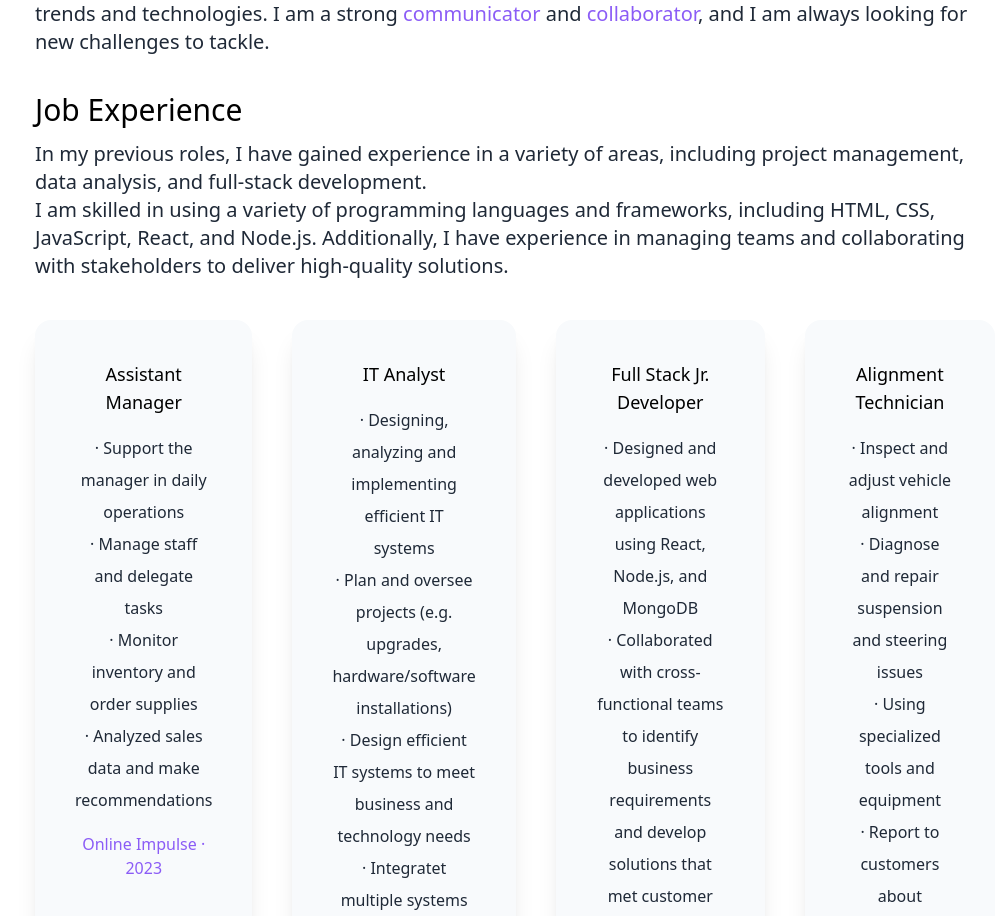
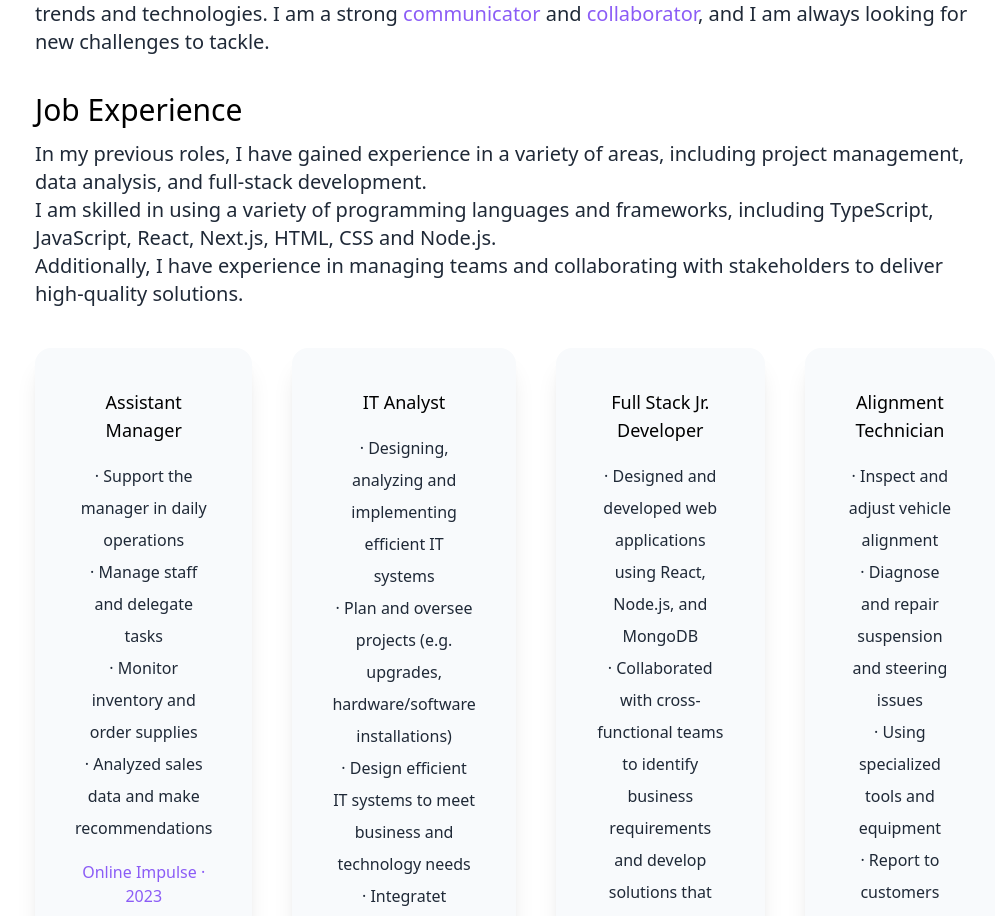
Before and after one commit to sttve/portfolio, a Next.js app: page / in a window 1280 px wide. Shown: the part 1240-2156 px from the top of the page, without its empty margins (125-1120 px from the left). Built offline with nearby package versions, Linux system fonts and the light colour scheme.

Commit message:
target blank add

```diff
--- a/src/pages/index.tsx
+++ b/src/pages/index.tsx
@@ -43,11 +43,11 @@ export default function Home() {
                 className="cursor-pointer text-2xl dark:text-gray-100"/>
               </li>
               <li>
-                <a className="bg-gradient-to-r from-indigo-500 to-violet-500 text-white px-4 py-2 rounded-md ml-8"href="https://www.linkedin.com/in/sttveandersona/">Contact</a>
+                <a className="bg-gradient-to-r from-indigo-500 to-violet-500 text-white px-4 py-2 rounded-md ml-8" target="_blank" href="https://www.linkedin.com/in/sttveandersona/">Contact</a>
               </li>
               <li>
 
-                <a className="bg-gradient-to-r from-violet-500 to-indigo-600 text-white px-4 py-2 rounded-md ml-8"href="https://docs.google.com/document/d/1LvF7vF6P_hrJMdclPF54ggnz8Z2V30h4jLUP9wHl8No/edit?usp=sharing">Resume</a>
+                <a className="bg-gradient-to-r from-violet-500 to-indigo-600 text-white px-4 py-2 rounded-md ml-8" target="_blank" href="https://docs.google.com/document/d/1LvF7vF6P_hrJMdclPF54ggnz8Z2V30h4jLUP9wHl8No/edit?usp=sharing">Resume</a>
               </li>
             </ul>
           </nav>
@@ -78,7 +78,7 @@ export default function Home() {
             <br />
             <h3 className="text-3xl py-1 dark:text-gray-100">Job Experience</h3>
             <p className="text-md md:text-xl py-2 leading-8 text-gray-800 dark:text-gray-300">
-            In my previous roles, I have gained experience in a variety of areas, including project management, data analysis, and full-stack development.<br></br> I am skilled in using a variety of programming languages and frameworks, including HTML, CSS, JavaScript, React, and Node.js. Additionally, I have experience in managing teams and collaborating with stakeholders to deliver high-quality solutions.
+            In my previous roles, I have gained experience in a variety of areas, including project management, data analysis, and full-stack development.<br></br> I am skilled in using a variety of programming languages and frameworks, including TypeScript, JavaScript, React, Next.js, HTML, CSS and Node.js.<br/>Additionally, I have experience in managing teams and collaborating with stakeholders to deliver high-quality solutions.
             </p>
           </div>
           <div className="lg:flex gap-10 " >
```
